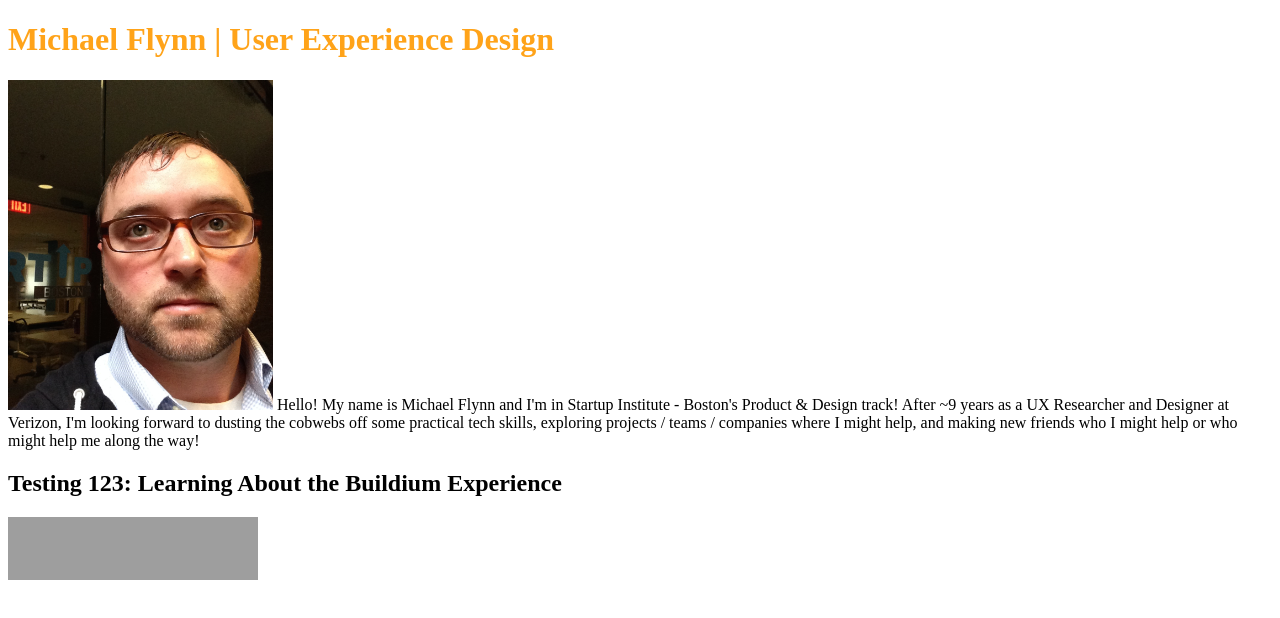
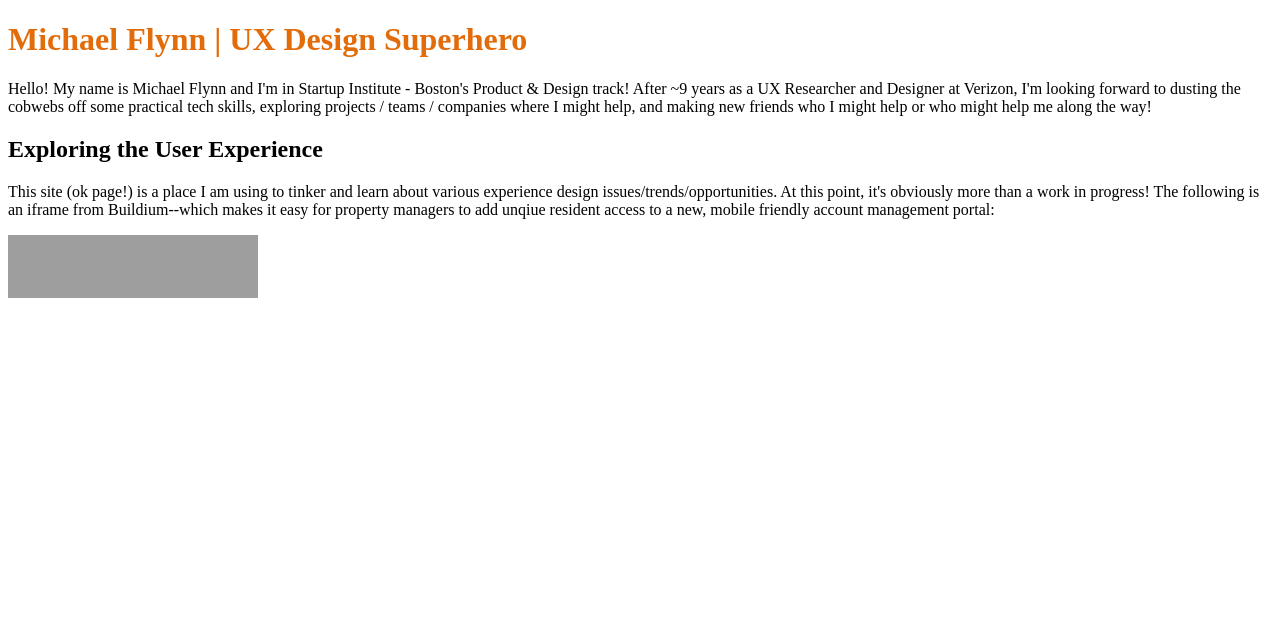
Before and after one commit to startupflynn/mike.flynn, a plain HTML site: page index.html in a window 1280 px wide. Drawn offline with Linux system fonts and the light colour scheme; grey boxes are pictures that could not be loaded.

Commit message:
Adding Buildium iframe

```diff
--- a/index.html
+++ b/index.html
@@ -8,12 +8,16 @@
 </head>
 
 <body>
-<h1>Michael Flynn | User Experience Design</h1>
+<h1>Michael Flynn | UX Design Superhero</h1>
 
-<p><img src="image_mflynn.jpg" alt="Michael Flynn" style="width:265px;height:330px">
-Hello! My name is Michael Flynn and I'm in Startup Institute - Boston's Product & Design track! After ~9 years as a UX Researcher and Designer at Verizon, I'm looking forward to dusting the cobwebs off some practical tech skills, exploring projects / teams / companies where I might help, and making new friends who I might help or who might help me along the way!</p>
+<p>Hello! My name is Michael Flynn and I'm in Startup Institute - Boston's Product & Design track! After ~9 years as a UX Researcher and Designer at Verizon, I'm looking forward to dusting the cobwebs off some practical tech skills, exploring projects / teams / companies where I might help, and making new friends who I might help or who might help me along the way!
+</p>
 
-<h2>Testing 123: Learning About the Buildium Experience</h2>
+
+<h2>Exploring the User Experience</h2>
+<p>This site (ok page!) is a place I am using to tinker and learn about various experience design issues/trends/opportunities. At this point, it's obviously more than a work in progress!
+
+The following is an iframe from Buildium--which makes it easy for property managers to add unqiue resident access to a new, mobile friendly account management portal: </p>
 
 <iframe src="http://mikeflynn.managebuilding.com/Resident/PublicPages/tenant-widget.aspx" width="250px" height="63px" style="border: none"></iframe>
 
--- a/style.css
+++ b/style.css
@@ -1,8 +1,16 @@
 
-h1 {
-	color: #FFA319;
+h1{
+	color: rgb(227, 108, 10);
+}
 
+.moveleft {
+	float: left;
 }
+
+.styleclear {
+	clear: ""
+}
+
 .section_grayinback {
 	text-align: center;
 	margin:0 auto;
```
